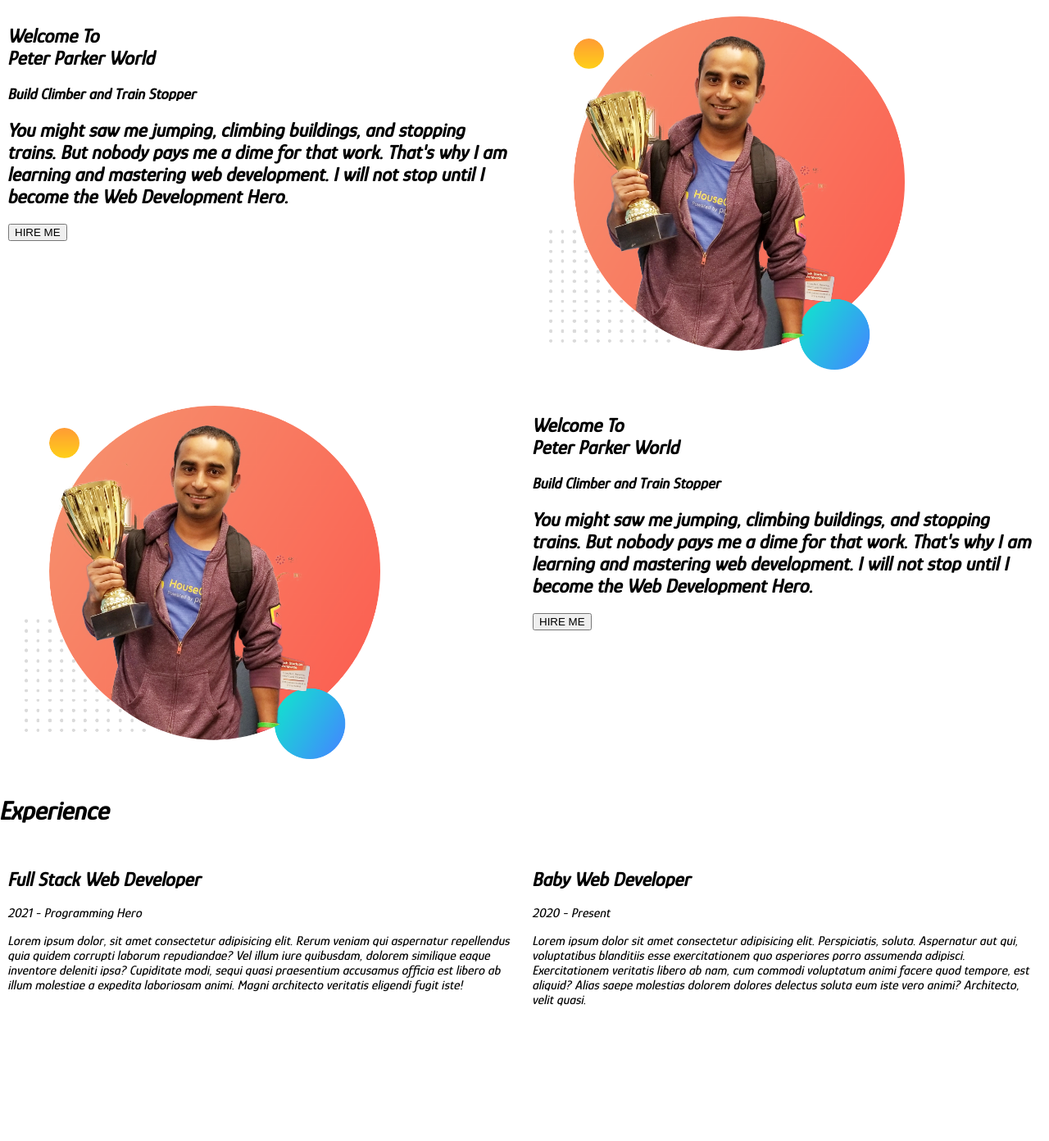
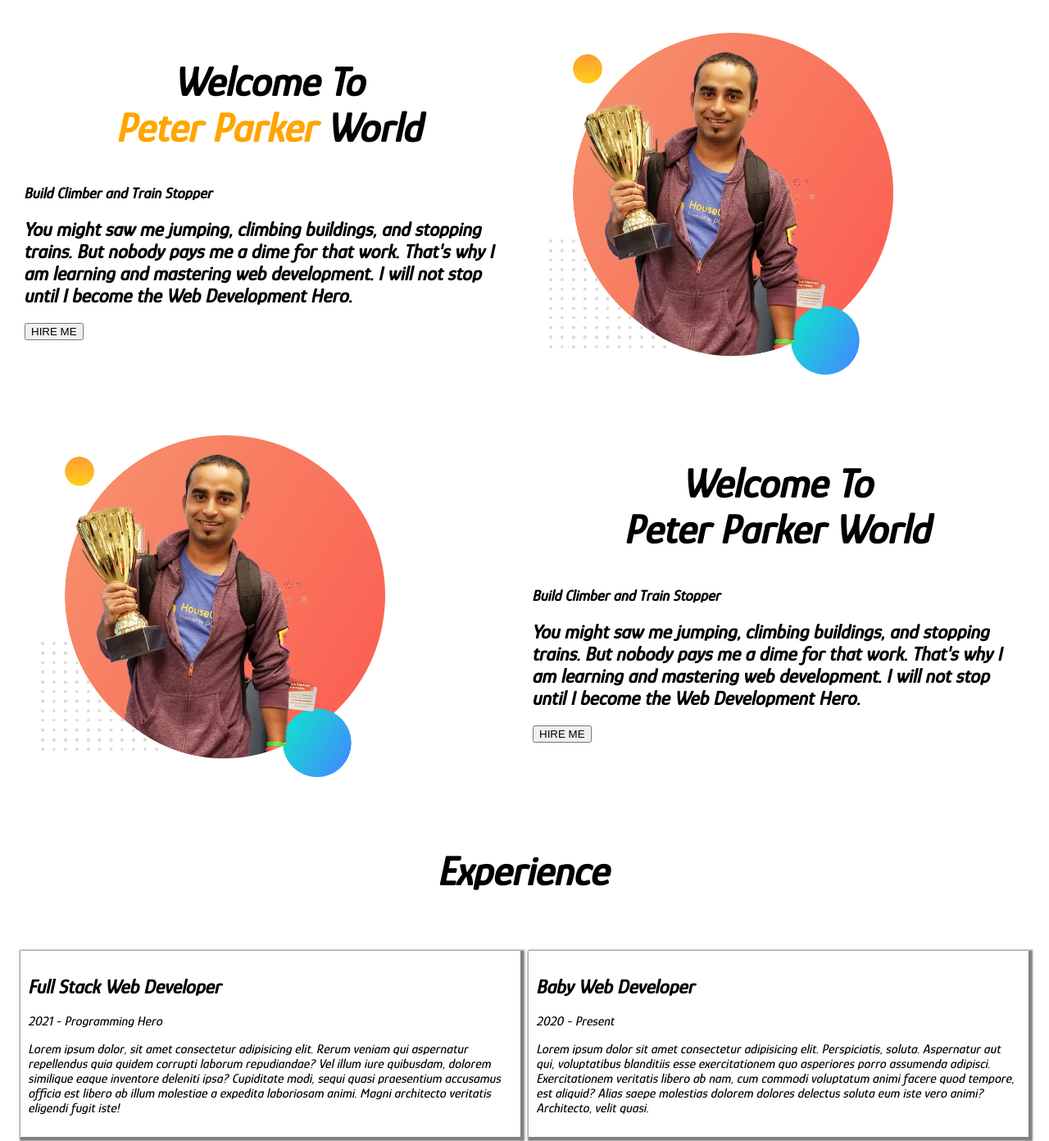
Before and after one commit to afroza09/developer-portfolio, a plain HTML site: page index.html in a window 1280 px wide. Shown: the top 1392 px of the page at 82% size. Before the commit the page ends 1255 px from the top, so only its background shows below. Drawn offline with Linux system fonts and the light colour scheme.

Commit message:
style added

```diff
--- a/index.html
+++ b/index.html
@@ -16,7 +16,7 @@
         <!-- Welcome  -->
         <div class="half-width">
             <h1>Welcome To <br>
-                Peter Parker World</h1>
+              <span class="name">Peter Parker</span>   World</h1>
             <h3>Build Climber and Train Stopper</h3>
             <h2>You might saw me jumping, climbing buildings, and stopping trains. But nobody pays me a dime for that work. That's why I am learning and mastering web development. I will not stop until I become the Web Development Hero.</h2>
             <button>HIRE ME</button>
@@ -52,12 +52,12 @@
         <section class="container">
 
             <br>
-            <div class="half-width">
+            <div class="half-width box"  >
                 <h2>Full Stack Web Developer</h2>
                 <p>2021 - Programming Hero</p>
                 <p>Lorem ipsum dolor, sit amet consectetur adipisicing elit. Rerum veniam qui aspernatur repellendus quia quidem corrupti laborum repudiandae? Vel illum iure quibusdam, dolorem similique eaque inventore deleniti ipsa? Cupiditate modi, sequi quasi praesentium accusamus officia est libero ab illum molestiae a expedita laboriosam animi. Magni architecto veritatis eligendi fugit iste!</p>
             </div>
-            <div class="half-width">
+            <div class="half-width box">
                 <h2>Baby Web Developer</h2>
                 <p>2020 - Present </p>
                 <p>Lorem ipsum dolor sit amet consectetur adipisicing elit. Perspiciatis, soluta. Aspernatur aut qui, voluptatibus blanditiis esse exercitationem quo asperiores porro assumenda adipisci. Exercitationem veritatis libero ab nam, cum commodi voluptatum animi facere quod tempore, est aliquid? Alias saepe molestias dolorem dolores delectus soluta eum iste vero animi? Architecto, velit quasi.</p>
--- a/style.css
+++ b/style.css
@@ -1,6 +1,25 @@
 body{
     font-family: 'Glory', sans-serif;
     margin: 0;
+}
+.name{
+    color: orange;
+}
+h1{
+    font-size: 50px;
+    text-align: center;
+}
+div{
+    padding: 10px;
+}
+section{
+    padding: 10px;
+    margin: 10px;
+}
+.box{
+    box-shadow: 2px 2px 2px 3px gray;
+    margin: 5px;
+    padding: 10px;
 }
 
 .container{
```
